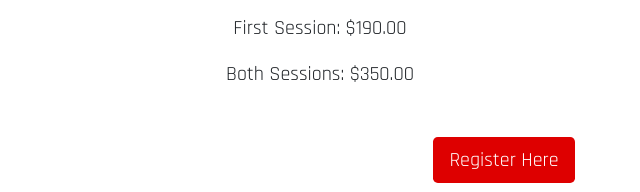
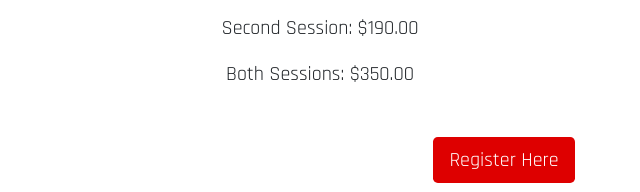
Before and after one commit to dpenciso/allstars-fc, a plain HTML site: page academy.html in a window 1280 px wide. Shown: the part 1455-1647 px from the top of the page, 136-776 px from the left. Drawn offline with nearby package versions, Linux system fonts and the light colour scheme.

Commit message:
fixed typo

```diff
--- a/academy.html
+++ b/academy.html
@@ -187,7 +187,7 @@
               <p class="center-text">Advanced Class: 11:30am-1:00pm</p>
               <h3 class="center-text">Price</h3>
               <p class="center-text">First Session: $190.00</p>
-              <p class="center-text">First Session: $190.00</p>
+              <p class="center-text">Second Session: $190.00</p>
               <p class="center-text">Both Sessions: $350.00</p>
             </div>
           </div>
```
